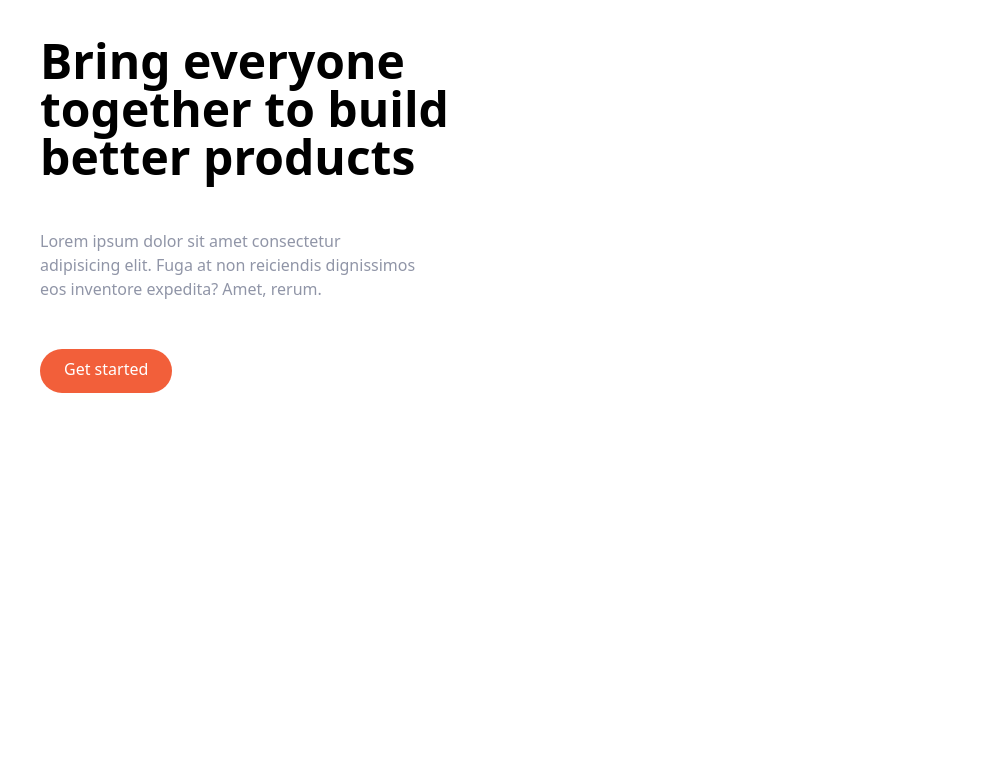
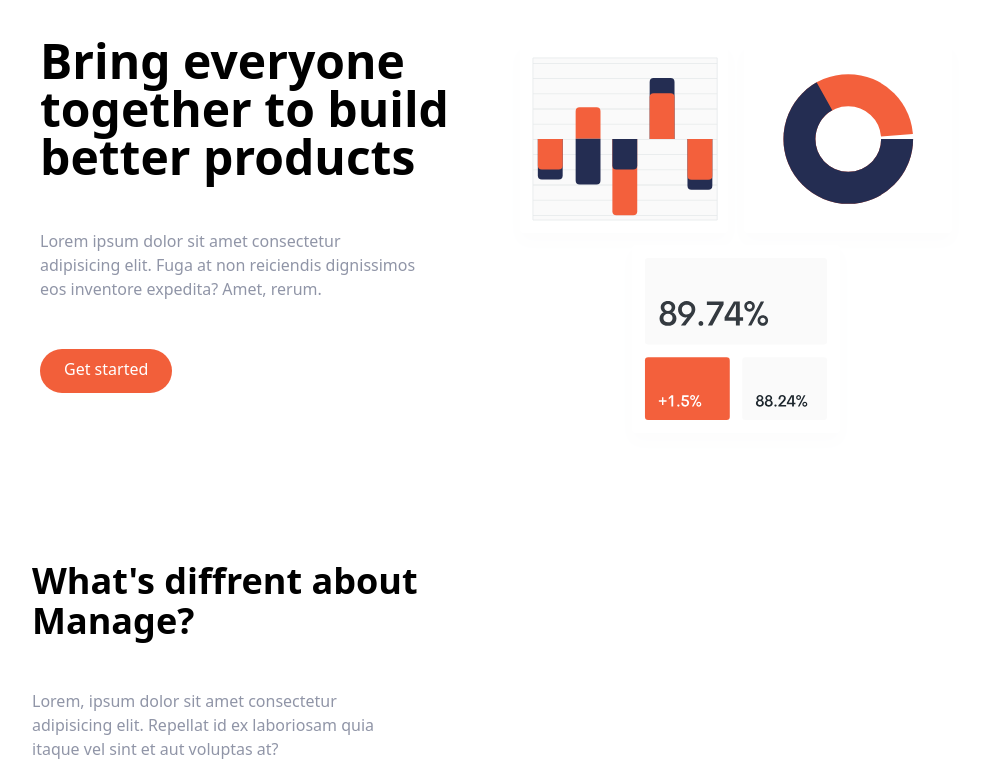
Before and after one commit to ami87878/Manage-landing-page, a website: page index.html in a window 1280 px wide. Shown: the part 95-856 px from the top of the page, without its empty margins (136-1135 px from the left). Before the commit the page ends 800 px from the top, so only its background shows below. Drawn offline with Linux system fonts and the light colour scheme.

Commit message:
finish what's the diffrent section

```diff
--- a/index.html
+++ b/index.html
@@ -43,7 +43,7 @@
         <!--flec container-->
 
         <div class="  container
-        container flex flex-col-reverse.md:flex-row item-center px-6 mx-auto mt-10 space-y-0 md:space-y-0">
+        container flex flex-col-reverse md:flex-row item-center px-6 mx-auto mt-10 space-y-0 md:space-y-0">
 
     <!--left item-->
 
@@ -65,8 +65,9 @@
     </div>
 
     <!--images-->
-    <div>
+    <div class="md:w-1/2">
 
+        <img src="./images/illustration-intro.svg" alt="" srcset="">
 
     </div>
 
@@ -77,6 +78,43 @@
 
     </section>
 
+    <!--features section-->
+
+    <section id="features">
+
+<!--flex container-->
+
+<div class="container flex flex-col px-4 mx-auto mt-10 space-y-12 md:space-y-0 md:flex-row">
+
+<!--whats diffrent -->
+<div class="flex flex-col space-y-12 md:w-/12">
+
+    <h2 class="max-w-md text-4xl font-bold text-center-md:text-left">
+
+        What's diffrent about Manage?
+    </h2>
+
+
+    <p class="max-w-sm text-center text-darkGrayishBlu md:text-left">
+
+        Lorem, ipsum dolor sit amet consectetur adipisicing elit. Repellat id ex laboriosam quia itaque vel sint et aut voluptas at?
+    </p>
+</div>
+
+<!--numbered list-->
+<div>
+
+</div>
+
+
+
+</div>
+
+
+
+
+    </section>
+
 
 
 </body>
```
Also changed, not shown: css/main.css.
